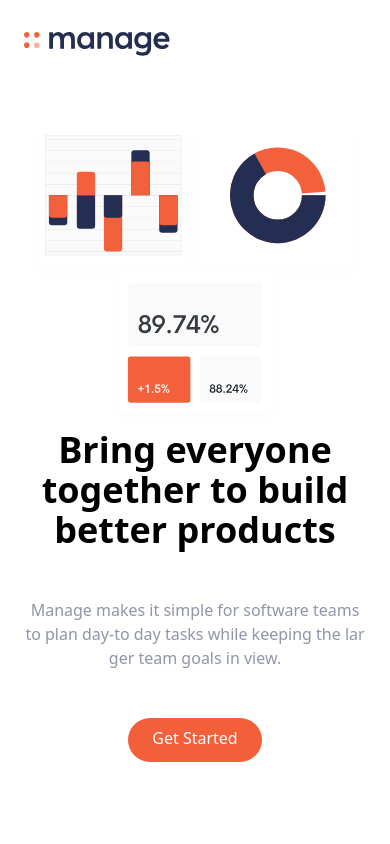
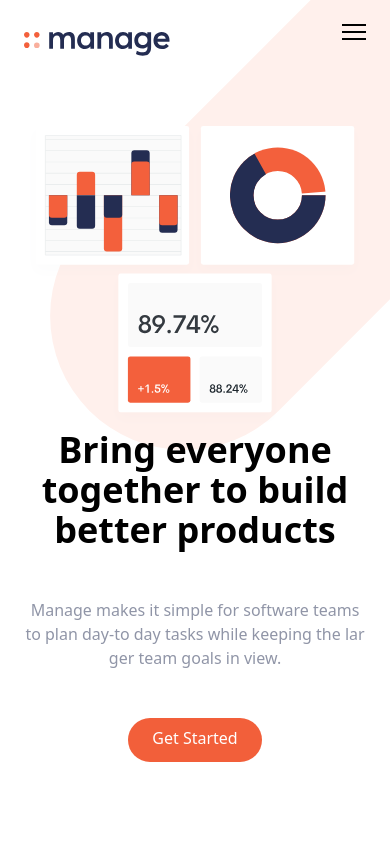
Before and after one commit to Jiyeonmoon814/tailwind-html-landing, a website: page index.html in a window 390 px wide. Shown: the top 844 px of the page. Drawn offline with Linux system fonts and the light colour scheme.

Commit message:
custom css with hamburger menu

```diff
--- a/index.html
+++ b/index.html
@@ -27,6 +27,24 @@
             <!-- Button -->
             <a href="#" class="hidden md:block p-3 px-6 pt-2 text-white bg-brightRed rounded-full baseline
                  hover:bg-brightRedLight">Get Started</a>
+
+            <!-- Hamburger Icon -->
+            <button id="menu-btn" class="block hamburger md:hidden focus:outline-none">
+                <span class="hamburger-top"></span>
+                <span class="hamburger-middle"></span>
+                <span class="hamburger-bottom"></span>
+            </button>
+        </div>
+
+        <!-- Mobile Menu -->
+        <div class="md:hidden">
+            <div id="menu" class="absolute flex flex-col items-center self-end hidden py-8 mt-10 space-y-6 font-bold bg-white sm:w-auto sm:self-center left-6 right-6 drop-shadow-md">
+                <a href="#">Pricing</a>
+                <a href="#">Product</a>
+                <a href="#">About</a>
+                <a href="#">Careers</a>
+                <a href="#">Community</a>
+            </div>
         </div>
     </nav>
 
--- a/input.css
+++ b/input.css
@@ -1,3 +1,54 @@
 @tailwind base;
 @tailwind components;
 @tailwind utilities;
+
+body {
+    background-image: url('../img/bg-tablet-pattern.svg');
+    background-repeat: no-repeat;
+    background-size: 800px;
+    background-position: 90% -25%;
+}
+
+#cta {
+    background-image: url('../img/bg-simplify-section-desktop.svg');
+    background-repeat: no-repeat;
+}
+
+@media (max-width:567px) {
+    body {
+        background-position: 50px -50px;
+        background-size: 500px;
+    }
+
+    #cta {
+        background-image: url('../img/bg-simplify-section-mobile.svg');
+    }
+}
+
+/* Hamburger Menu */
+.hamburger {
+    cursor: pointer;
+    width: 24px;
+    height: 24px;
+    transition: all 0.25s;
+    position: relative;
+}
+
+.hamburger-top,
+.hamburger-middle,
+.hamburger-bottom {
+    position: absolute;
+    top: 0;
+    left: 0;
+    width: 24px;
+    height: 2px;
+    background: #000;
+}
+
+.hamburger-middle {
+    transform: translateY(7px);
+}
+
+.hamburger-bottom {
+    transform: translateY(14px);
+}
```
Also changed, not shown: css/main.css.
